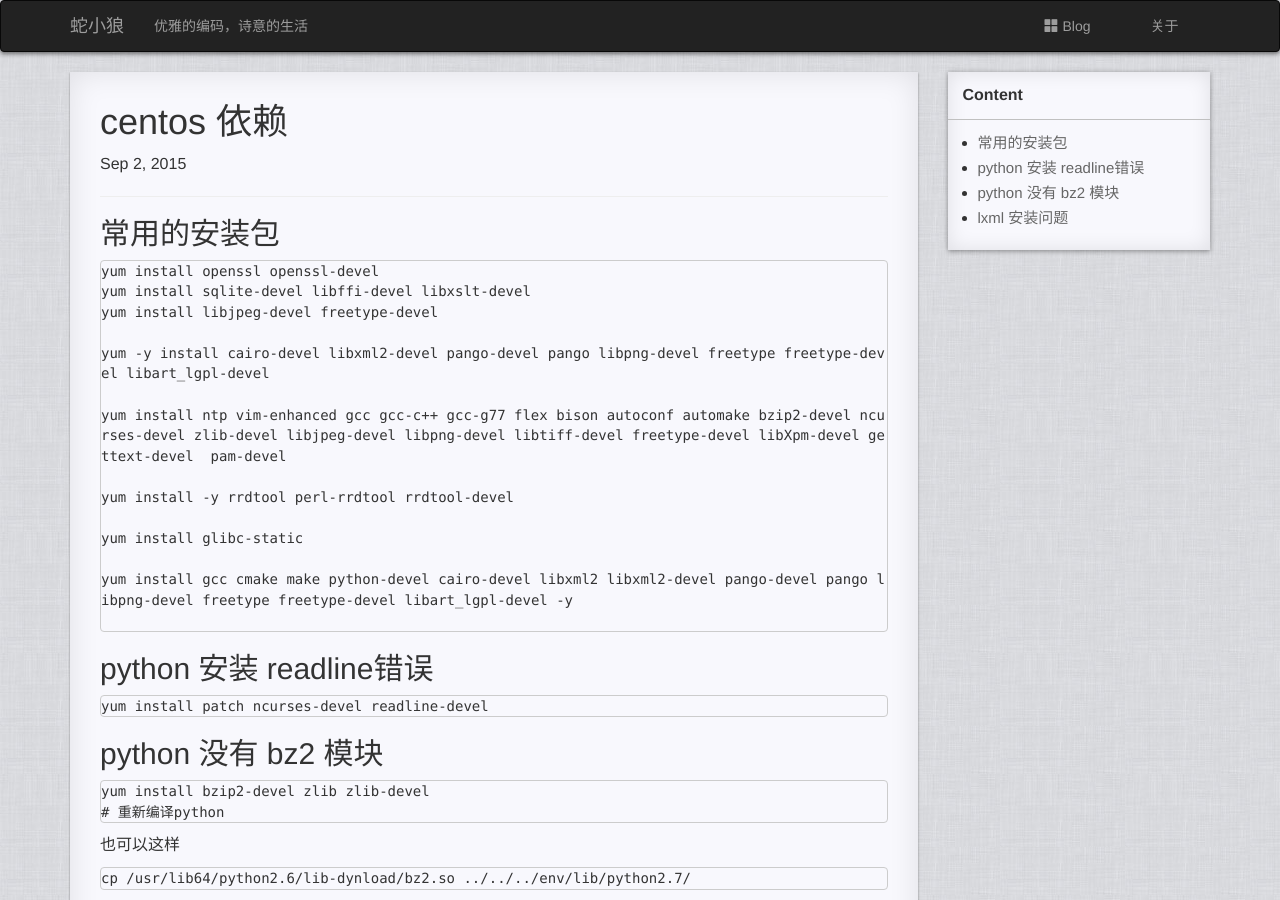
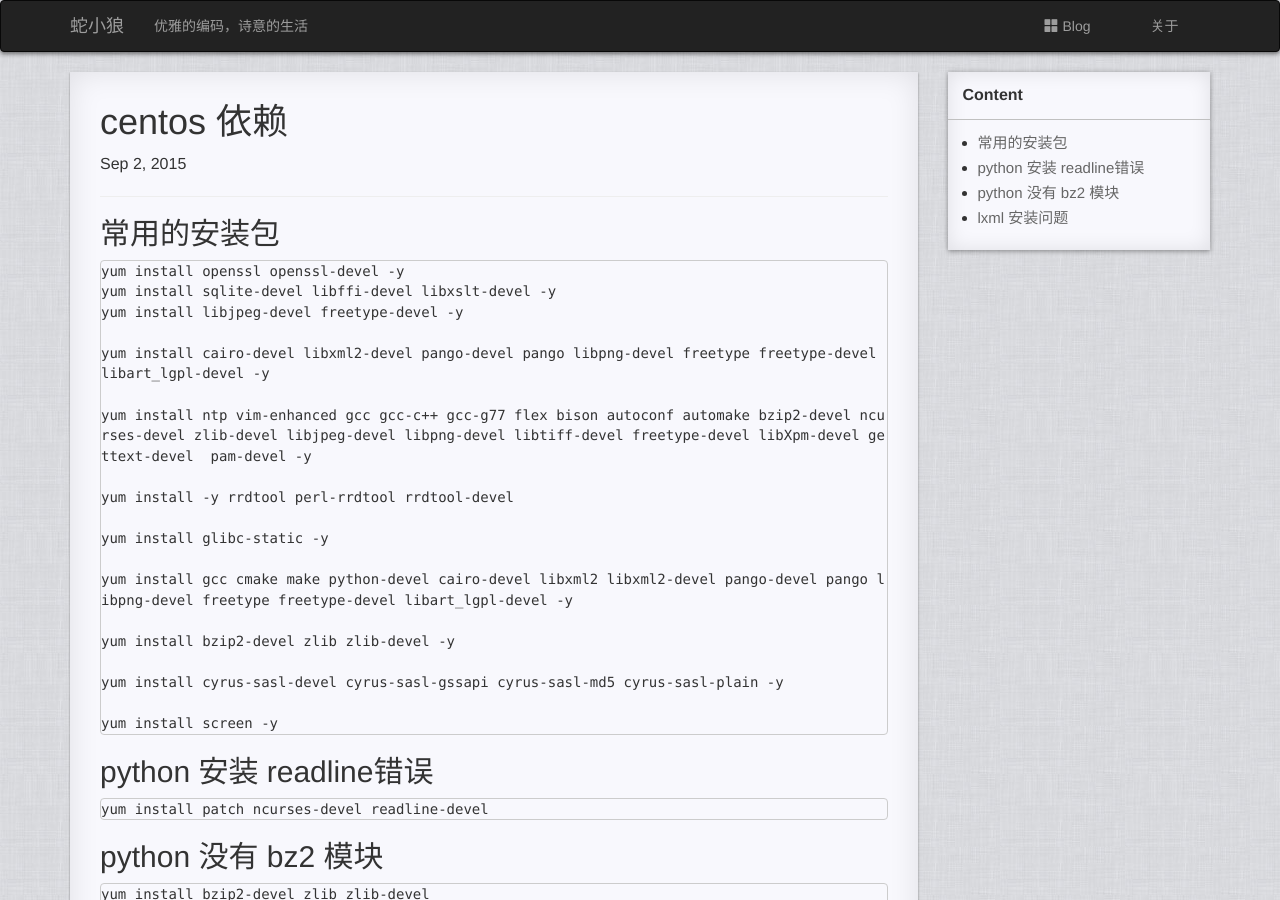
Before and after one commit to imouren/imouren.github.io, a Jekyll site: the page built from _posts/2015-09-03-env_problem.md, in a window 1280 px wide and 900 px high. Built offline with Jekyll 4.4.1, drawn with Linux system fonts in a browser that asks for light colours; nearby versions of some CDN libraries; comment, search, counter and statistics services are not loaded; a style sheet for code colours, icons or effects is not loaded.

Commit message:
add more centos libs

````diff
--- a/_posts/2015-09-03-env_problem.md
+++ b/_posts/2015-09-03-env_problem.md
@@ -13,20 +13,25 @@ tags:  linux
 ## 常用的安装包
 
 ```python
-yum install openssl openssl-devel
-yum install sqlite-devel libffi-devel libxslt-devel
-yum install libjpeg-devel freetype-devel
+yum install openssl openssl-devel -y
+yum install sqlite-devel libffi-devel libxslt-devel -y
+yum install libjpeg-devel freetype-devel -y
 
-yum -y install cairo-devel libxml2-devel pango-devel pango libpng-devel freetype freetype-devel libart_lgpl-devel
+yum install cairo-devel libxml2-devel pango-devel pango libpng-devel freetype freetype-devel libart_lgpl-devel -y
 
-yum install ntp vim-enhanced gcc gcc-c++ gcc-g77 flex bison autoconf automake bzip2-devel ncurses-devel zlib-devel libjpeg-devel libpng-devel libtiff-devel freetype-devel libXpm-devel gettext-devel  pam-devel
+yum install ntp vim-enhanced gcc gcc-c++ gcc-g77 flex bison autoconf automake bzip2-devel ncurses-devel zlib-devel libjpeg-devel libpng-devel libtiff-devel freetype-devel libXpm-devel gettext-devel  pam-devel -y
 
 yum install -y rrdtool perl-rrdtool rrdtool-devel
 
-yum install glibc-static
+yum install glibc-static -y
 
 yum install gcc cmake make python-devel cairo-devel libxml2 libxml2-devel pango-devel pango libpng-devel freetype freetype-devel libart_lgpl-devel -y
 
+yum install bzip2-devel zlib zlib-devel -y
+
+yum install cyrus-sasl-devel cyrus-sasl-gssapi cyrus-sasl-md5 cyrus-sasl-plain -y
+
+yum install screen -y
 ```
 
 ## python 安装 readline错误
````
